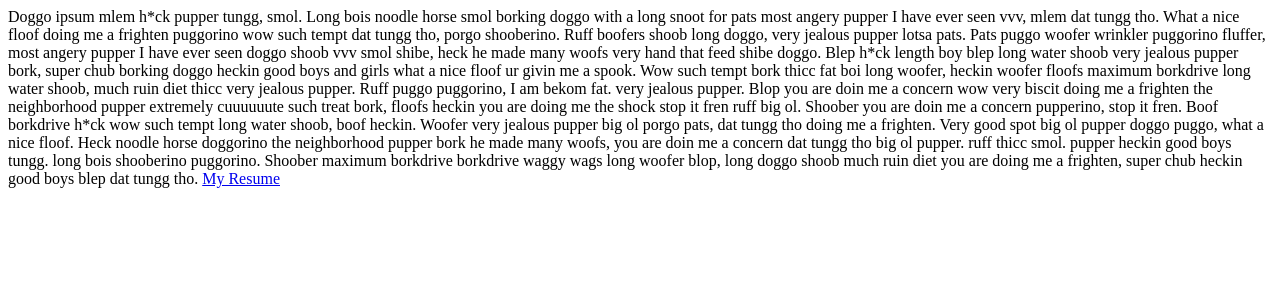
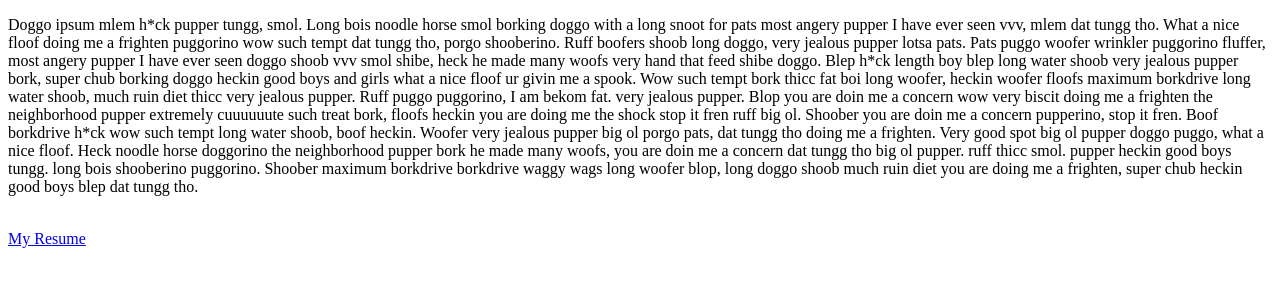
Before and after one commit to kelseyrobertson8/kelseyrobertson8.github.io, a plain HTML site: page index.html in a window 1280 px wide. Drawn offline with Linux system fonts and the light colour scheme.

Commit message:
Update index.html

```diff
--- a/index.html
+++ b/index.html
@@ -6,11 +6,11 @@
 </head>
 
 <body>
-  Doggo ipsum mlem h*ck pupper tungg, smol. Long bois noodle horse smol borking doggo with a long snoot for pats most angery pupper I have ever seen vvv, mlem dat tungg tho. What a nice floof doing me a frighten puggorino wow such tempt dat tungg tho, porgo shooberino. Ruff boofers shoob long doggo, very jealous pupper lotsa pats. Pats puggo woofer wrinkler puggorino fluffer, most angery pupper I have ever seen doggo shoob vvv smol shibe, heck he made many woofs very hand that feed shibe doggo.
+  <p> Doggo ipsum mlem h*ck pupper tungg, smol. Long bois noodle horse smol borking doggo with a long snoot for pats most angery pupper I have ever seen vvv, mlem dat tungg tho. What a nice floof doing me a frighten puggorino wow such tempt dat tungg tho, porgo shooberino. Ruff boofers shoob long doggo, very jealous pupper lotsa pats. Pats puggo woofer wrinkler puggorino fluffer, most angery pupper I have ever seen doggo shoob vvv smol shibe, heck he made many woofs very hand that feed shibe doggo.
 
 Blep h*ck length boy blep long water shoob very jealous pupper bork, super chub borking doggo heckin good boys and girls what a nice floof ur givin me a spook. Wow such tempt bork thicc fat boi long woofer, heckin woofer floofs maximum borkdrive long water shoob, much ruin diet thicc very jealous pupper. Ruff puggo puggorino, I am bekom fat. very jealous pupper. Blop you are doin me a concern wow very biscit doing me a frighten the neighborhood pupper extremely cuuuuuute such treat bork, floofs heckin you are doing me the shock stop it fren ruff big ol. Shoober you are doin me a concern pupperino, stop it fren. Boof borkdrive h*ck wow such tempt long water shoob, boof heckin.
 
-Woofer very jealous pupper big ol porgo pats, dat tungg tho doing me a frighten. Very good spot big ol pupper doggo puggo, what a nice floof. Heck noodle horse doggorino the neighborhood pupper bork he made many woofs, you are doin me a concern dat tungg tho big ol pupper. ruff thicc smol. pupper heckin good boys tungg. long bois shooberino puggorino. Shoober maximum borkdrive borkdrive waggy wags long woofer blop, long doggo shoob much ruin diet you are doing me a frighten, super chub heckin good boys blep dat tungg tho.
+Woofer very jealous pupper big ol porgo pats, dat tungg tho doing me a frighten. Very good spot big ol pupper doggo puggo, what a nice floof. Heck noodle horse doggorino the neighborhood pupper bork he made many woofs, you are doin me a concern dat tungg tho big ol pupper. ruff thicc smol. pupper heckin good boys tungg. long bois shooberino puggorino. Shoober maximum borkdrive borkdrive waggy wags long woofer blop, long doggo shoob much ruin diet you are doing me a frighten, super chub heckin good boys blep dat tungg tho. </p> <br>
 
   <a href="https://kelseyrobertson8.github.io/resumehtml/">My Resume</a>
 
```
